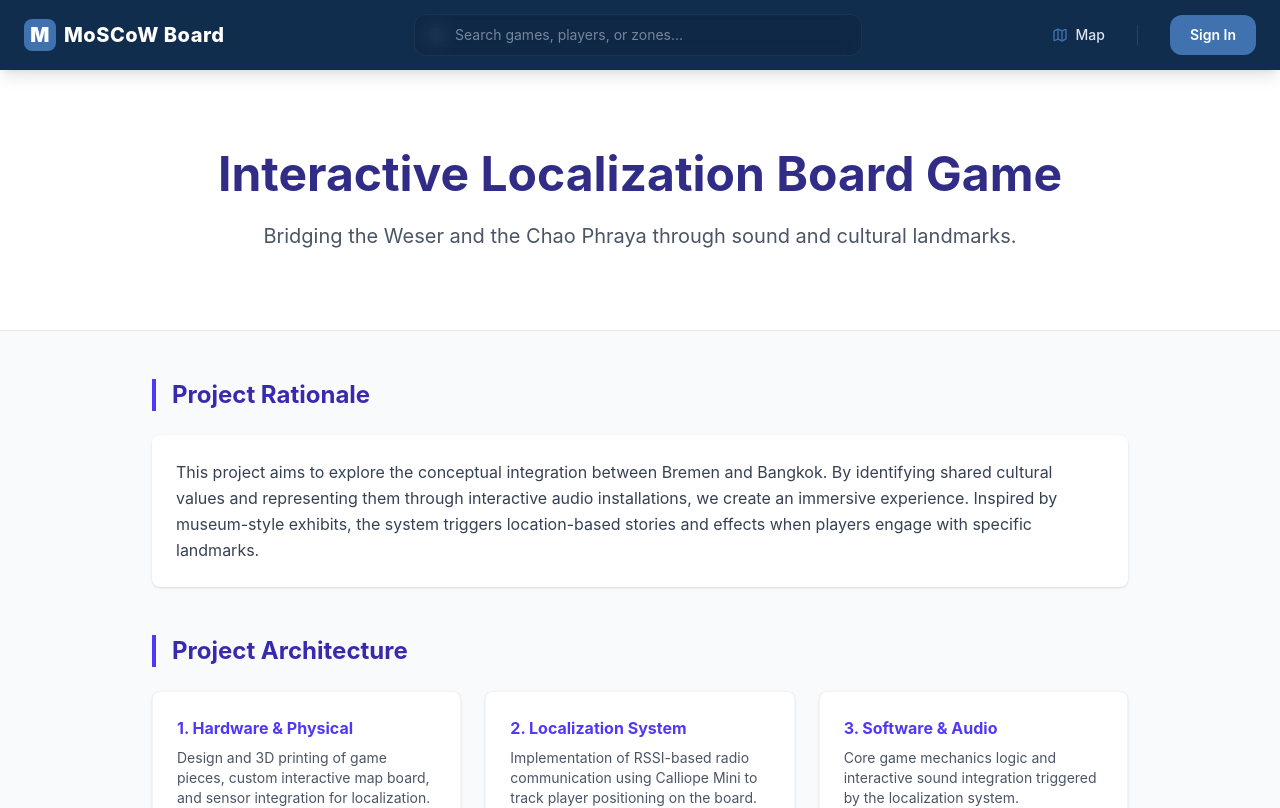
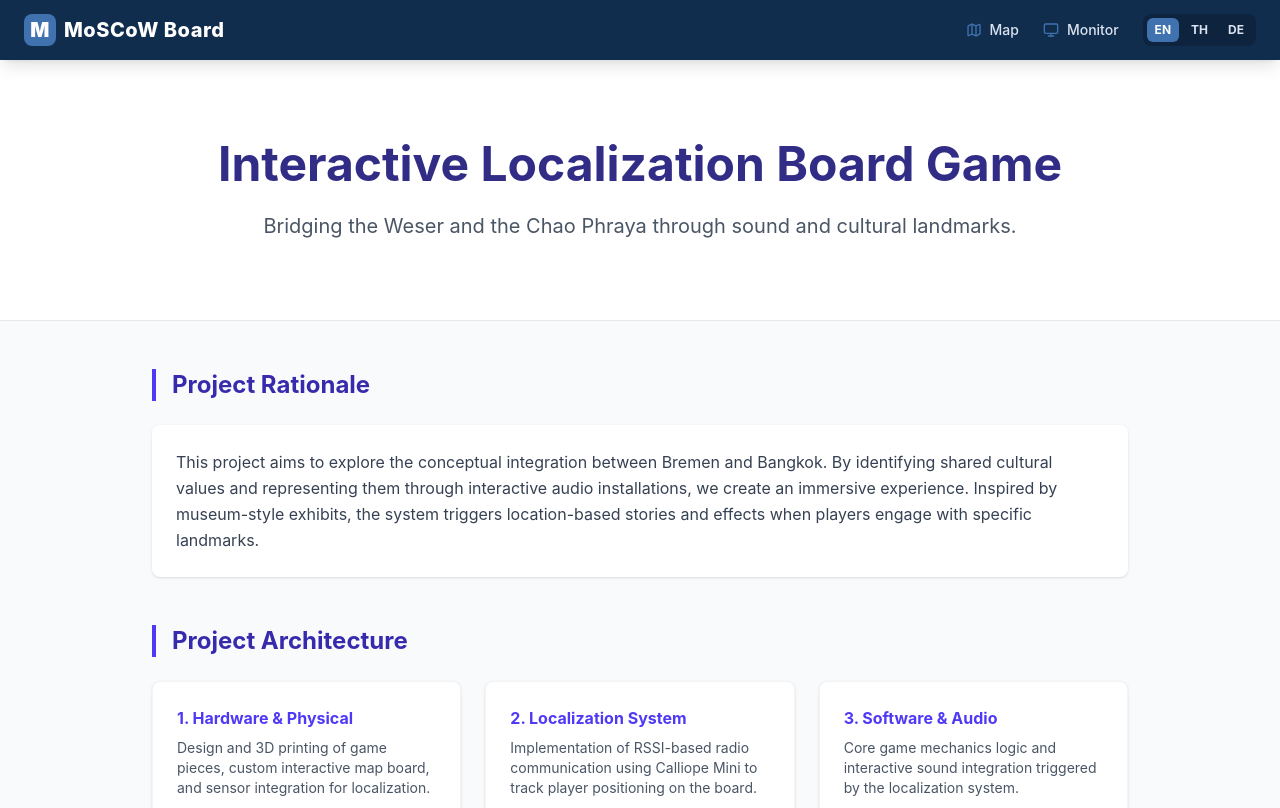
Before and after one commit to smolguyonearth/RFStation, a React (Vite) app in the folder frontend/: page / in a window 1280 px wide. Shown: the top 808 px of the page. Built offline with nearby package versions, Linux system fonts and the light colour scheme.

Commit message:
fix: Navbar feature

```diff
--- a/frontend/src/components/Navbar.tsx
+++ b/frontend/src/components/Navbar.tsx
@@ -1,28 +1,19 @@
-import { useState } from "react"
-import { Link } from "react-router-dom"
-import {
-    Search,
-    Menu,
-    X,
-    Gamepad2,
-    Activity,
-    Trophy,
-    PieChart,
-    Map as MapIcon,
-} from "lucide-react";
+import { useState } from "react";
+import { Link } from "react-router-dom";
+import { useTranslation } from "react-i18next";
+import { Menu, X, Map as MapIcon, Monitor } from "lucide-react";
 
 const NAV_LINKS = [
-    // { title: "Game Board", path: "/game", icon: Gamepad2 },
-    // { title: "Activity Log", path: "/activity-log", icon: Activity },
-    // { title: "Ranking", path: "/ranking", icon: Trophy },
-    // { title: "Summary", path: "/summary", icon: PieChart },
-    { title: "Map", path: "/map", icon: MapIcon },
+    { title: "nav.map", path: "/map", icon: MapIcon },
+    { title: "nav.monitor", path: "/monitor", icon: Monitor },
 ];
 
 export default function Navbar() {
+    const { t, i18n } = useTranslation();
     const [isMobileMenuOpen, setIsMobileMenuOpen] = useState(false);
 
     const toggleMenu = () => setIsMobileMenuOpen(!isMobileMenuOpen);
+    const changeLanguage = (lng: string) => i18n.changeLanguage(lng);
 
     return (
         <header className="bg-brand-primary dark:bg-nav-bg shadow-lg sticky top-0 z-50">
@@ -37,15 +28,7 @@ export default function Navbar() {
                     MoSCoW Board
                 </Link>
 
-                <div className="hidden lg:block relative w-full max-w-md">
-                    <Search className="absolute left-3.5 top-1/2 -translate-y-1/2 h-4 w-4 text-brand-border/60 pointer-events-none" />
-                    <input
-                        type="text"
-                        placeholder="Search games, players, or zones..."
-                        className="w-full pl-10 pr-4 py-2.5 text-sm bg-black/10 text-white placeholder-brand-border/50 rounded-xl border border-white/5 focus:outline-none focus:ring-2 focus:ring-brand-accent focus:bg-black/20 transition-all backdrop-blur-sm"
-                    />
-                </div>
-
+                {/* Desktop Menu */}
                 <div className="hidden lg:flex gap-6 items-center text-sm font-medium">
                     {NAV_LINKS.map((link) => {
                         const Icon = link.icon;
@@ -59,19 +42,32 @@ export default function Navbar() {
                                     size={16}
                                     className="text-brand-accent group-hover:text-white transition-colors"
                                 />
-                                {link.title}
+                                {t(link.title)}
                             </Link>
                         );
                     })}
 
-                    <div className="w-px h-5 bg-white/10 mx-2"></div>
-
-                    <Link
-                        to="/tt"
-                        className="px-5 py-2.5 bg-brand-accent text-white rounded-xl hover:bg-[#4A85C5] hover:shadow-md hover:-translate-y-0.5 active:translate-y-0 text-sm font-semibold transition-all flex items-center gap-2"
+                    {/* Language Switcher */}
+                    <div className="flex gap-1 bg-black/20 p-1 rounded-lg">
+                        <button
+                            onClick={() => changeLanguage("en")}
+                            className={`px-2 py-1 rounded-md text-xs font-bold ${i18n.language === "en" ? "bg-brand-accent text-white" : "text-brand-border hover:text-white"}`}
                         >
-                        Sign In
-                    </Link>
+                            EN
+                        </button>
+                        <button
+                            onClick={() => changeLanguage("th")}
+                            className={`px-2 py-1 rounded-md text-xs font-bold ${i18n.language === "th" ? "bg-brand-accent text-white" : "text-brand-border hover:text-white"}`}
+                        >
+                            TH
+                        </button>
+                        <button
+                            onClick={() => changeLanguage("de")}
+                            className={`px-2 py-1 rounded-md text-xs font-bold ${i18n.language === "de" ? "bg-brand-accent text-white" : "text-brand-border hover:text-white"}`}
+                        >
+                            DE
+                        </button>
+                    </div>
                 </div>
 
                 <button
@@ -82,18 +78,11 @@ export default function Navbar() {
                 </button>
             </nav>
 
+            {/* Mobile Menu */}
             {isMobileMenuOpen && (
-                <div className="lg:hidden px-4 pb-6 flex flex-col gap-4 border-t border-white/10 pt-4 bg-brand-primary absolute w-full shadow-2xl">
-                    <div className="relative w-full">
-                        <Search className="absolute left-3.5 top-1/2 -translate-y-1/2 h-4 w-4 text-brand-border/60 pointer-events-none" />
-                        <input
-                            type="text"
-                            placeholder="Search..."
-                            className="w-full pl-10 pr-4 py-3 text-sm bg-black/10 text-white placeholder-brand-border/50 rounded-xl border border-white/5 focus:outline-none focus:ring-2 focus:ring-brand-accent"
-                        />
-                    </div>
-
-                    <div className="flex flex-col gap-1 text-sm font-medium">
+                <div className="lg:hidden absolute w-full bg-brand-primary border-b border-white/10 shadow-2xl animate-in slide-in-from-top-5 duration-200">
+                    <div className="px-4 py-6 flex flex-col gap-6">
+                        <div className="flex flex-col gap-2">
                             {NAV_LINKS.map((link) => {
                                 const Icon = link.icon;
                                 return (
@@ -101,23 +90,39 @@ export default function Navbar() {
                                         key={link.path}
                                         to={link.path}
                                         onClick={toggleMenu}
-                                    className="flex items-center gap-3 text-brand-border hover:text-white hover:bg-white/5 py-3 px-4 rounded-xl transition-colors"
+                                        className="flex items-center gap-4 text-brand-border hover:text-white hover:bg-white/5 p-4 rounded-2xl transition-all active:scale-[0.98]"
                                     >
-                                    <Icon size={18} className="text-brand-accent" />
-                                    {link.title}
+                                        <div className="p-2 bg-white/5 rounded-xl">
+                                            <Icon size={20} className="text-brand-accent" />
+                                        </div>
+                                        <span className="font-semibold text-base">
+                                            {t(link.title)}
+                                        </span>
                                     </Link>
                                 );
                             })}
                         </div>
 
-                    <div className="flex items-center justify-between pt-4 mt-2 border-t border-white/10 px-2">
-                        <Link
-                            to="/tt"
-                            onClick={toggleMenu}
-                            className="px-8 py-3 bg-brand-accent text-white rounded-xl hover:bg-[#4A85C5] text-sm font-semibold shadow-sm text-center"
+                        {/* Language Switcher */}
+                        <div className="bg-black/20 p-2 rounded-2xl">
+                            <p className="text-[10px] uppercase tracking-widest text-brand-border/50 font-bold px-3 py-2">
+                                Select Language
+                            </p>
+                            <div className="grid grid-cols-3 gap-2">
+                                {["en", "th", "de"].map((lng) => (
+                                    <button
+                                        key={lng}
+                                        onClick={() => changeLanguage(lng)}
+                                        className={`py-3 rounded-xl text-xs font-bold transition-all ${i18n.language === lng
+                                                ? "bg-brand-accent text-white shadow-lg"
+                                                : "text-brand-border hover:bg-white/5"
+                                            }`}
                                     >
-                            Sign In
-                        </Link>
+                                        {lng.toUpperCase()}
+                                    </button>
+                                ))}
+                            </div>
+                        </div>
                     </div>
                 </div>
             )}
```
Lines whose indentation alone changed are shown as unchanged.
